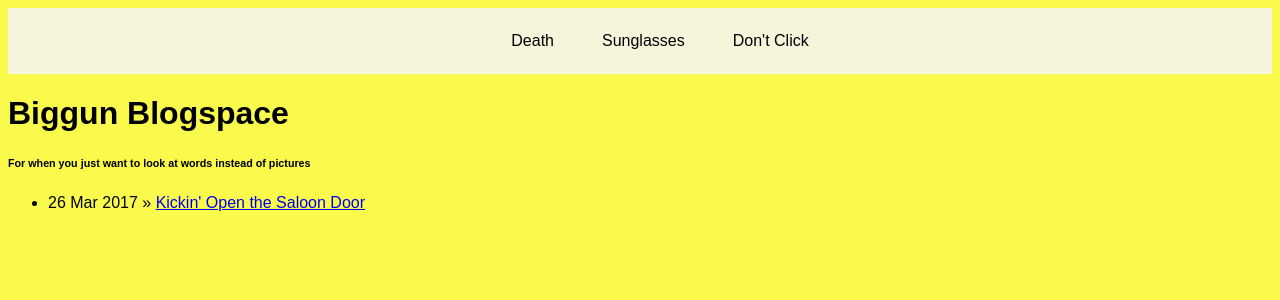
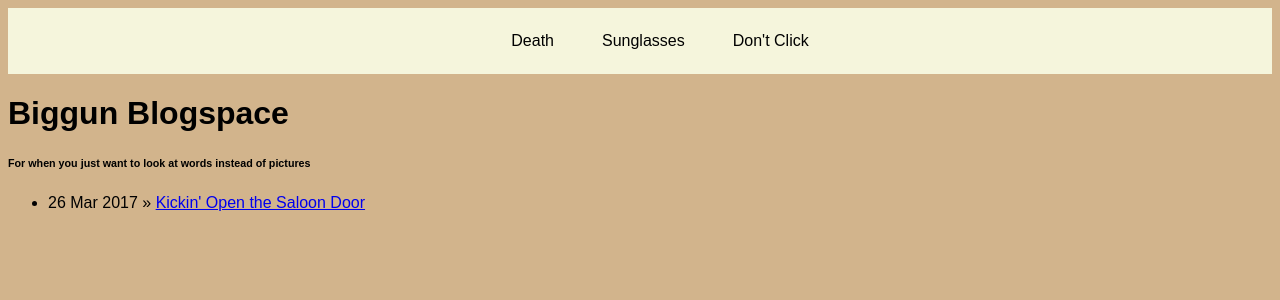
Before and after one commit to log-m/log-m.github.io, a Jekyll site: the page built from index.html, in a window 1280 px wide. Shown: the top 300 px of the page. Built offline with Jekyll 4.4.1, drawn with Linux system fonts in a browser that asks for light colours.

Commit message:
background isnt yellow anymore

```diff
--- a/_layouts/default.html
+++ b/_layouts/default.html
@@ -6,7 +6,7 @@
         <style>
             body {
 
-                background: rgb(250, 250, 77);
+                background: tan;
             }
             .navigation{
                 font-family: Goudy Stout, sans-serif;
```
